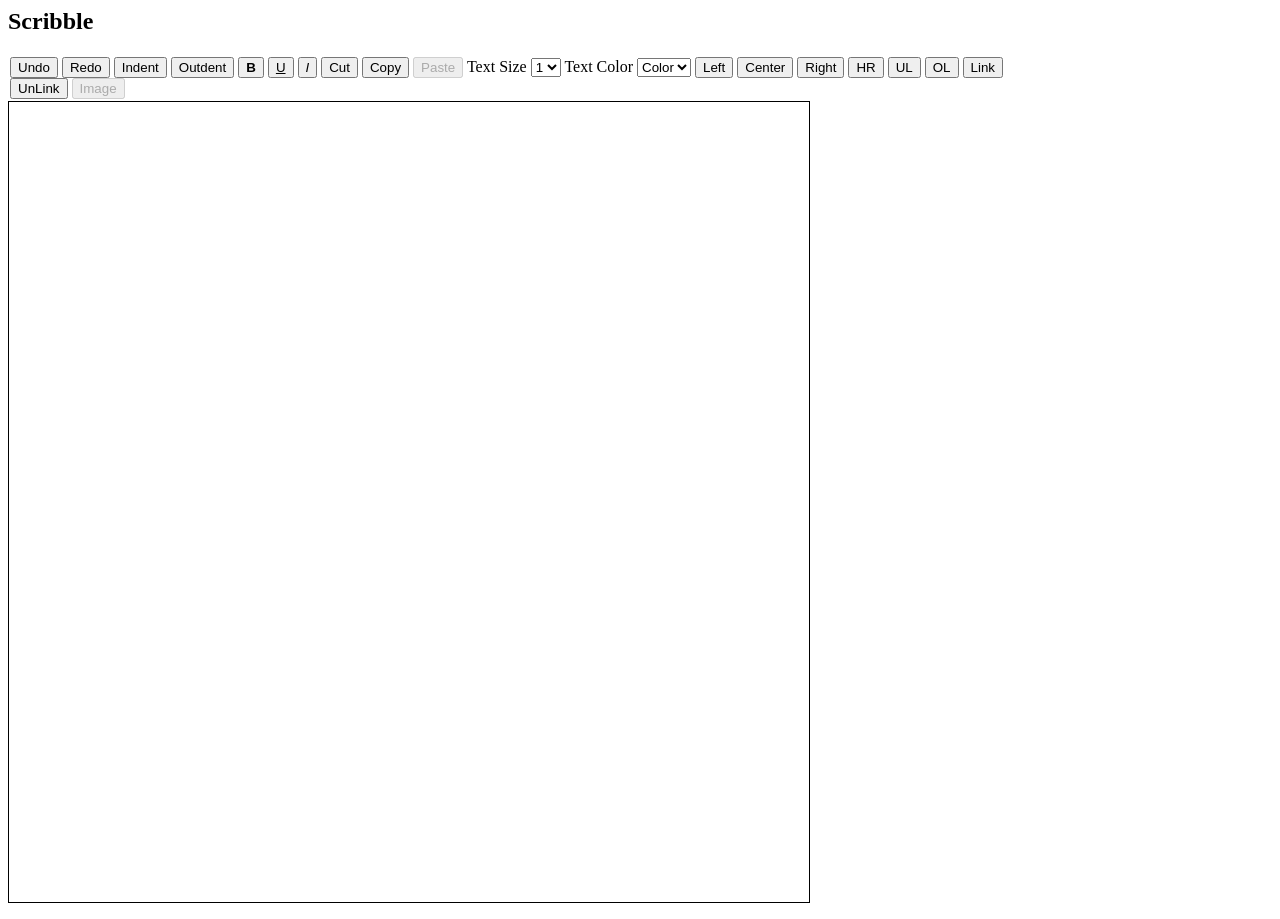
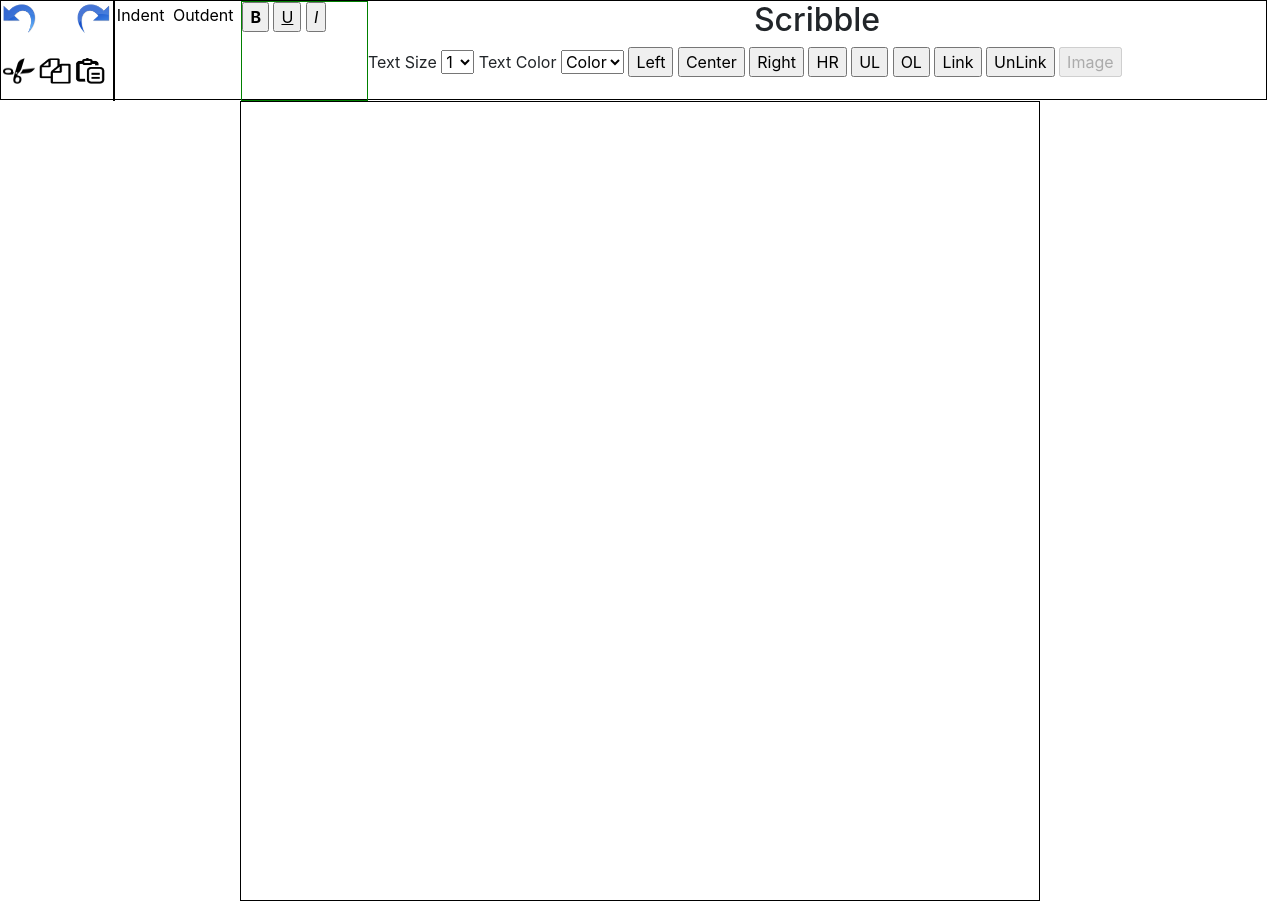
Before and after one commit to kjolencz/COSC412Project, a website: page index.html in a window 1280 px wide. Drawn offline with nearby package versions, Linux system fonts and the light colour scheme.

Commit message:
Add files via upload

```diff
--- a/index.html
+++ b/index.html
@@ -1,23 +1,41 @@
 <html>
     <head>
+        <title>Text</title>
+        <link rel="stylesheet" type="text/css" href="style.css" />
         <script src="script.js"></script>
+        <link rel="stylesheet" href="https://stackpath.bootstrapcdn.com/bootstrap/4.3.1/css/bootstrap.min.css" integrity="sha384-ggOyR0iXCbMQv3Xipma34MD+dH/1fQ784/j6cY/iJTQUOhcWr7x9JvoRxT2MZw1T" crossorigin="anonymous">
+        <script src="https://code.jquery.com/jquery-3.3.1.slim.min.js" integrity="sha384-q8i/X+965DzO0rT7abK41JStQIAqVgRVzpbzo5smXKp4YfRvH+8abtTE1Pi6jizo" crossorigin="anonymous"></script>
+        <script src="https://cdnjs.cloudflare.com/ajax/libs/popper.js/1.14.7/umd/popper.min.js" integrity="sha384-UO2eT0CpHqdSJQ6hJty5KVphtPhzWj9WO1clHTMGa3JDZwrnQq4sF86dIHNDz0W1" crossorigin="anonymous"></script>
+        <script src="https://stackpath.bootstrapcdn.com/bootstrap/4.3.1/js/bootstrap.min.js" integrity="sha384-JjSmVgyd0p3pXB1rRibZUAYoIIy6OrQ6VrjIEaFf/nJGzIxFDsf4x0xIM+B07jRM" crossorigin="anonymous"></script>
     </head>
     <body onLoad="iFrameOn();">
-        <h2>Scribble</h2>
-        <form action="my_parse_file.php" name="myform" id="myform" method="post">
             <!--<p>Entry Title: <input name="title" id="title" type="text" size="80" maxlength="80" /></p> -->
-            <div id="main" style="padding:2px; width:1000px;">
-                <input type="button" onClick="iUndo()" value="Undo">
-                <input type="button" onClick="iRedo()" value="Redo">
-                <input type="button" onClick="iIndent()" value="Indent">
-                <input type="button" onClick="iOutdent()" value="Outdent">
+            <div id="main">
+                <div id="undoButtons">
+                    <div style="height:55px;">
+                        <input class="buttons" type="image" onClick="iUndo()" value="undo" src="images/undo-button.png" style="height:35px; float:left; width:33%;">
+                        <div style="height:35px; float:left; width:33%;"></div>
+                        <input class="buttons" type="image" onClick="iRedo()" value="Redo" src="images/redo-button.png" style="height:35px; float:left; width:33%;">
+                    </div>
+                    <div>
+                        <input class="buttons" type="image" onClick="iCut()" value="Cut" src="images/Editing-Cut.png" style="height:30px; float:left; width:32%; padding:2px;">
+                        <input class="buttons" type="image" onClick="iCopy()" value="Copy" src="images/paste.png" style="height:30px; float:left; width:32%; padding:2px;">
+                        <input class="buttons" type="image" onClick="iPaste()" value="Paste" src="images/copy.jpg" style="height:30px; float:left; width:32%; padding:2px;" disabled>
+                    </div>
+                </div>
+                <div id="indentButtons">
+                    <input class="buttons" type="button" onClick="iIndent()" value="Indent">
+                    <input class="buttons" type="button" onClick="iOutdent()" value="Outdent">
+                </div>
+                <div id="boldButtons">
                     <input type="button" onClick="iBold()" value="B" style="font-weight: bold;">
                     <input type="button" onClick="iUnderline()" value="U" style="text-decoration: underline;">
                     <input type="button" onClick="iItalic()" value="I" style="font-style: italic;">
-                <input type="button" onClick="iCut()" value="Cut">
-                <input type="button" onClick="iCopy()" value="Copy">
-                <input type="button" onClick="iPaste()" value="Paste" disabled>
-                <!--<input type="button" onClick="iFontSize()" value="Text Size"> -->
+                </div>
+                <div id="scribbleTitle">
+                    <h2>Scribble</h2>
+                </div>
+                <div >
                     Text Size
                     <select name="fontSize" id="fSize" onClick="iFontSize()">
                         <option value="1">1</option>
@@ -48,13 +66,16 @@
                     <input type="button" onClick="iUnLink()" value="UnLink">
                     <input type="button" onClick="iImage()" value="Image" disabled>
                 </div>
+
+            </div>
+            <div class="row justify-content-center" id="textBox">
                 <!-- Hide(but keep)your normal textarea and place in the iFrame replacement for it
                 <textarea style="display:none;" name="myTextArea" id="myTextArea" cols="100" rows="14"></textarea> -->
                 <textarea style="display:none;" name="myTextArea" id="myTextArea" style="width:800px; height:800px;"></textarea>
-            <iframe name="Scribble_Box" id="Scribble_Box" style="border:#000000 1px solid; width:800px; height:800px;"></iframe>
+                <iframe  name="Scribble_Box" id="Scribble_Box" style="border:#000000 1px solid; width:800px; height:800px;"></iframe>
                 <!-- End replacing your normal textarea -->
+            </div>
             </p>
             <!--<br /><br /><input name="myBtn" type="button" value="Submit Data" onClick="javascript:submit_form();"/> -->
-        </form>
     </body>
 </html>
--- /dev/null
+++ b/style.css
@@ -0,0 +1,38 @@
+#main{
+    border: 1px solid black;
+    width: 99%;
+    height: 100px;
+
+}
+#textBox{
+    margin:auto;
+    width: 100%
+}
+#undoButtons{
+    height:100px;
+    width:9%;
+    float:left;
+    border-right: 2px solid black;
+}
+#indentButtons{
+    height:100px;
+    width:10%;
+    float:left;
+}
+#boldButtons{
+    height:100px;
+    width:10%;
+    border: 1px solid green;
+    float:left;
+}
+.buttons{
+    text-decoration: none;
+    cursor: pointer;
+    background-color:white;
+    border: none;
+    padding:2px;
+
+}
+#scribbleTitle{
+    text-align: center;
+}
```
Also changed, not shown: package.json (added, +23 -0 lines), test.html (added, +11 -0 lines), images/Editing-Cut.png (added), images/copy.jpg (added), images/paste.png (added), images/redo-button.png (added), images/undo-button.png (added), 1 other file. Lines whose indentation alone changed are shown as unchanged.
